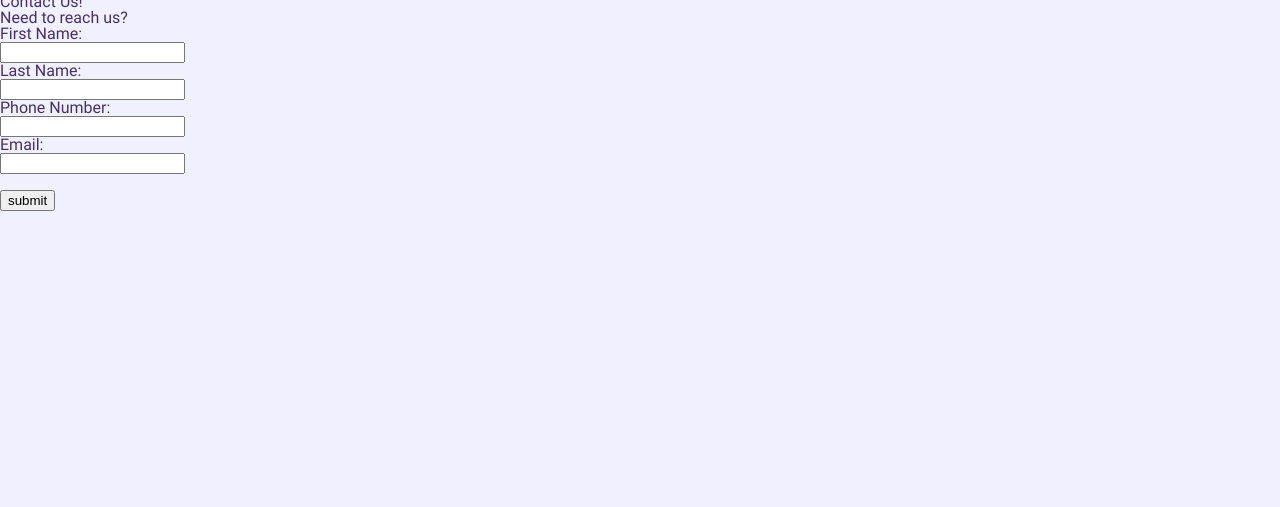
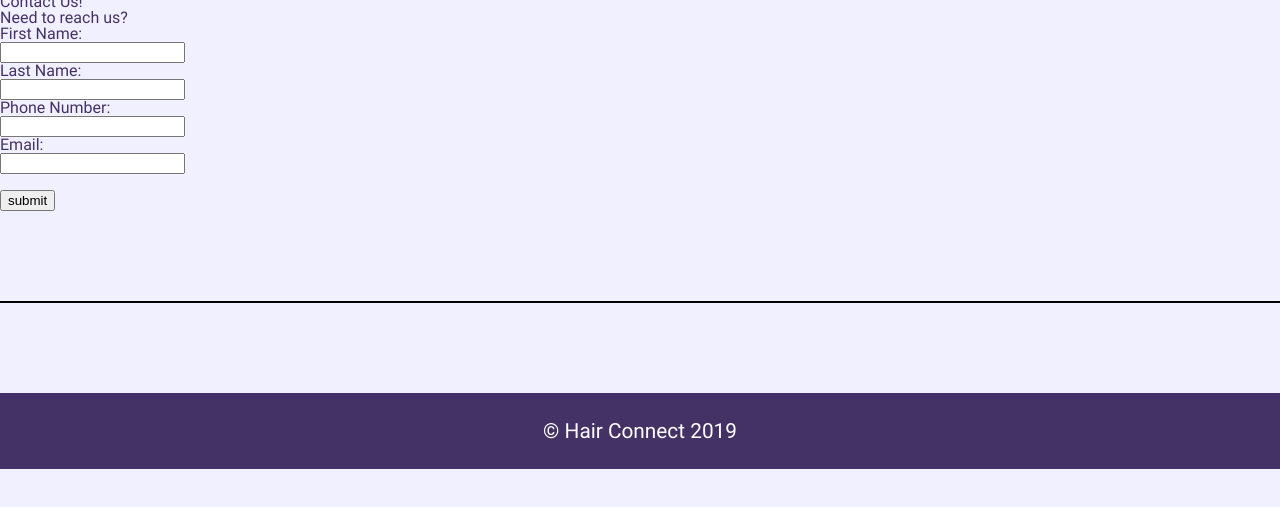
Before and after one commit to webpt6haircare/marketing_webpt6_haircare, a plain HTML site: page aboutus.html in a window 1280 px wide. Shown: the part 223-730 px from the top of the page. Drawn offline with Linux system fonts and the light colour scheme; a web font is replaced by a local one.

Commit message:
added the footer to the team page//created less file for the team page

```diff
--- a/aboutus.html
+++ b/aboutus.html
@@ -57,5 +57,14 @@
 </div>
 </div>
 </div>
+<hr>
+    <section>
+           <div class="footer">
+               <h3>&copy;
+                    Hair Connect 2019</h3>
+           </div>
+    </section>
+
+    </div>
     </body>
     </html>
```
Also changed, not shown: components/team.less (added).
